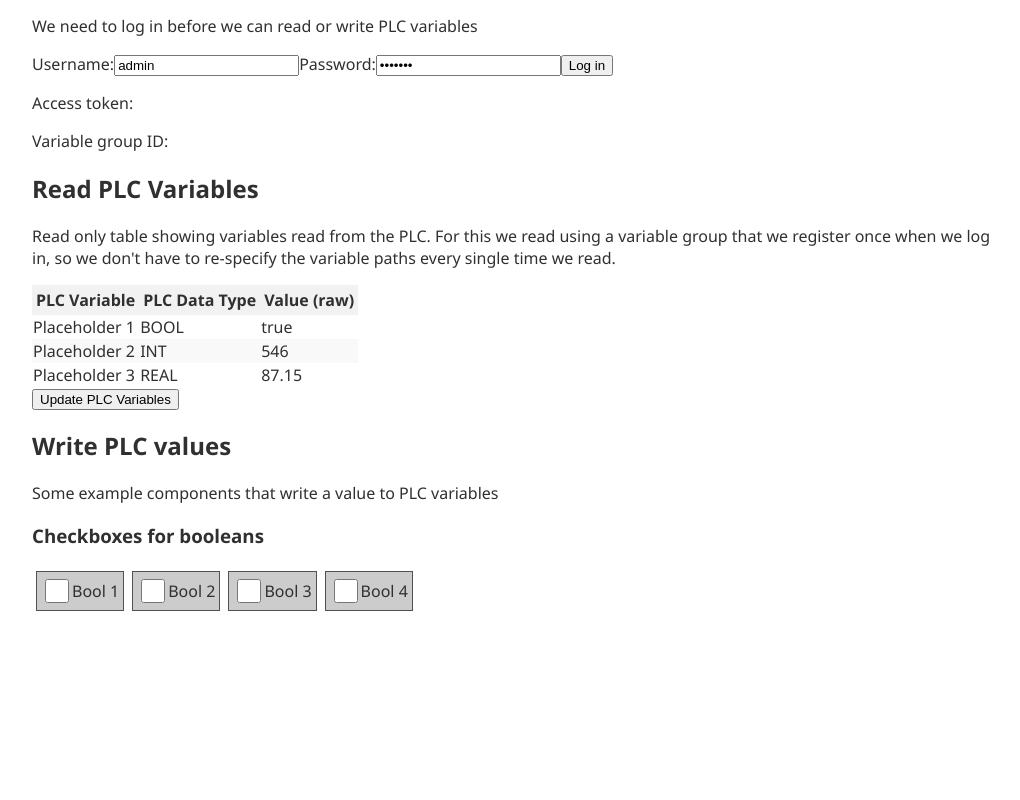
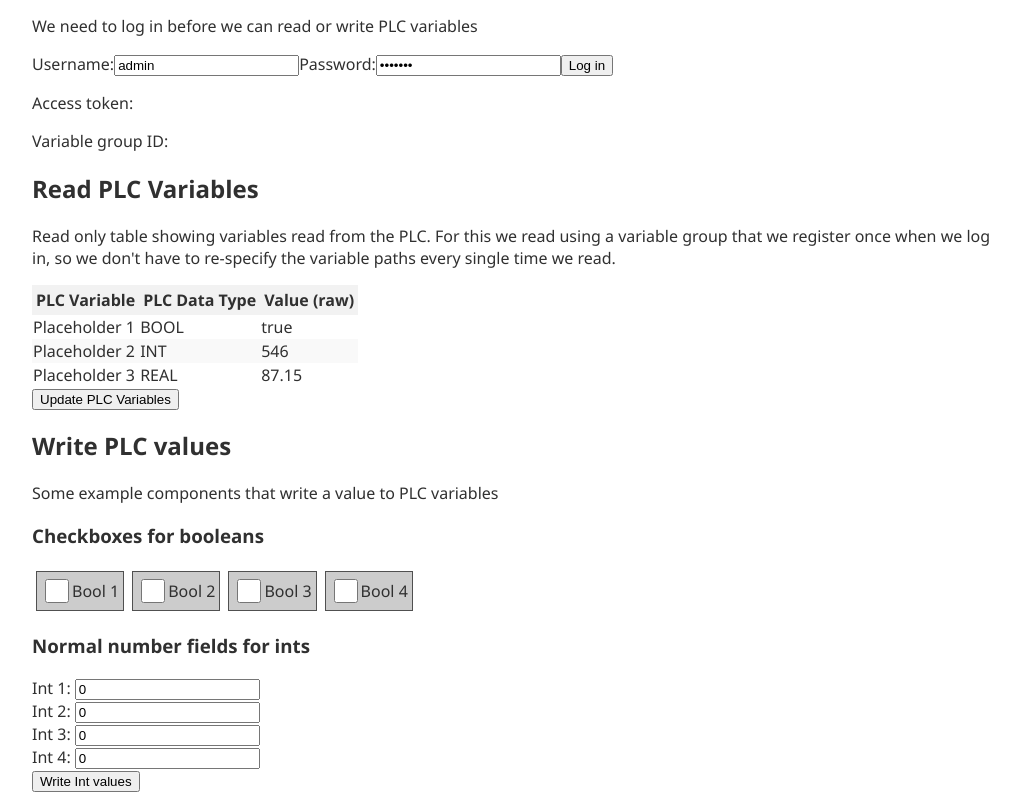
Before and after one commit to ramlopez/custwebhmidemo-vue, a Vue app: page / in a window 1280 px wide. Shown: the part 210-1010 px from the top of the page, without its empty margins (128-1148 px from the left). Before the commit the page ends 833 px from the top, so only its background shows below. Built offline with nearby package versions, Linux system fonts and the light colour scheme.

Commit message:
Normal number input fields for Ints (in App.vue)

```diff
--- a/src/App.vue
+++ b/src/App.vue
@@ -35,6 +35,9 @@ export default {
       ],
       // Array to hold the actual read values from the group variables
       groupVariablesValues: [{ value: true }, { value: 546 }, { value: 87.15 }],
+
+      // Ints
+      iInt1: 0, iInt2: 0, iInt3: 0, iInt4: 0,
     }
   },
 
@@ -212,6 +215,46 @@ export default {
           console.error("Error writing variable: " + eventPayload.variablePath);
           console.error(err);
         })
+    },
+
+    // Write int values from number fields
+    async writeInts() {
+      // Perform PUT request to REST API with fetch (async promise)
+      return fetch("/_pxc_api/v1.8/variables", {
+        method: "PUT",
+        // We provide access token in header because it requires auth
+        headers: { "Authorization": "Bearer " + this.accessToken },
+        body: JSON.stringify({
+          pathPrefix: "Arp.Plc.Eclr/",
+          variables: [
+            {
+              path: "iInt1",
+              value: this.iInt1,
+              valueType: "Constant",
+            },
+            {
+              path: "iInt2",
+              value: this.iInt2,
+              valueType: "Constant",
+            },
+            {
+              path: "iInt3",
+              value: this.iInt3,
+              valueType: "Constant",
+            },
+            {
+              path: "iInt4",
+              value: this.iInt4,
+              valueType: "Constant",
+            },
+          ]
+        })
+      })
+        // Catch errors, log to console
+        .catch((err) => {
+          console.error("Error writing int variables");
+          console.error(err);
+        })
     }
 
   }
@@ -236,7 +279,7 @@ Vue functions to make it reactive and interact with variables from script -->
     <p>We need to log in before we can read or write PLC variables</p>
     <div>
       <!-- v-model makes a two-way binding between these input elements and
-              component variables. It combines v-bind + v-on essentially -->
+                component variables. It combines v-bind + v-on essentially -->
       <label for="username">Username:</label>
       <input v-model="username" type="text" name="username" id="username">
       <label for="password">Password:</label>
@@ -266,27 +309,47 @@ Vue functions to make it reactive and interact with variables from script -->
         <!-- Components are instantiated like a custom HTML element -->
         <!-- v-for is like a foreach loop to render several of a component -->
         <!-- v-bind binds an HTML attribute (or component prop) to a variable
-                from this one -->
+                  from this one -->
         <ReadTableRow v-for="v in groupVariables" v-bind:var-name="v.path" v-bind:data-type="v.type"
           v-bind:raw-value="v.value" />
       </tbody>
     </table>
     <button v-on:click="readGroup()">Update PLC Variables</button>
   </div>
+
   <div>
     <h2>Write PLC values</h2>
     <p>Some example components that write a value to PLC variables</p>
+
     <div>
       <h3>Checkboxes for booleans</h3>
-      <BoolCheckbox v-bind:label="'Bool 1'" v-bind:variable-path="'xBool1'"
-        v-on:chk-change="handleBoolCheckboxChange" />
-      <BoolCheckbox v-bind:label="'Bool 2'" v-bind:variable-path="'xBool2'"
-        v-on:chk-change="handleBoolCheckboxChange" />
-      <BoolCheckbox v-bind:label="'Bool 3'" v-bind:variable-path="'xBool3'"
-        v-on:chk-change="handleBoolCheckboxChange" />
-      <BoolCheckbox v-bind:label="'Bool 4'" v-bind:variable-path="'xBool4'"
-        v-on:chk-change="handleBoolCheckboxChange" />
+      <BoolCheckbox v-bind:label="'Bool 1'" v-bind:variable-path="'xBool1'" v-on:chk-change="handleBoolCheckboxChange" />
+      <BoolCheckbox v-bind:label="'Bool 2'" v-bind:variable-path="'xBool2'" v-on:chk-change="handleBoolCheckboxChange" />
+      <BoolCheckbox v-bind:label="'Bool 3'" v-bind:variable-path="'xBool3'" v-on:chk-change="handleBoolCheckboxChange" />
+      <BoolCheckbox v-bind:label="'Bool 4'" v-bind:variable-path="'xBool4'" v-on:chk-change="handleBoolCheckboxChange" />
     </div>
+
+    <div>
+      <h3>Normal number fields for ints</h3>
+      <div>
+        <label for="intInp1">Int 1: </label>
+        <input v-model="iInt1" type="number" name="intInp1" id="inptInp1">
+      </div>
+      <div>
+        <label for="intInp2">Int 2: </label>
+        <input v-model="iInt2" type="number" name="intInp2" id="inptInp2">
+      </div>
+      <div>
+        <label for="intInp3">Int 3: </label>
+        <input v-model="iInt3" type="number" name="intInp3" id="inptInp3">
+      </div>
+      <div>
+        <label for="intInp4">Int 4: </label>
+        <input v-model="iInt4" type="number" name="intInp4" id="inptInp4">
+      </div>
+      <button v-on:click="writeInts">Write Int values</button>
+    </div>
+
   </div>
 </template>
 
```
